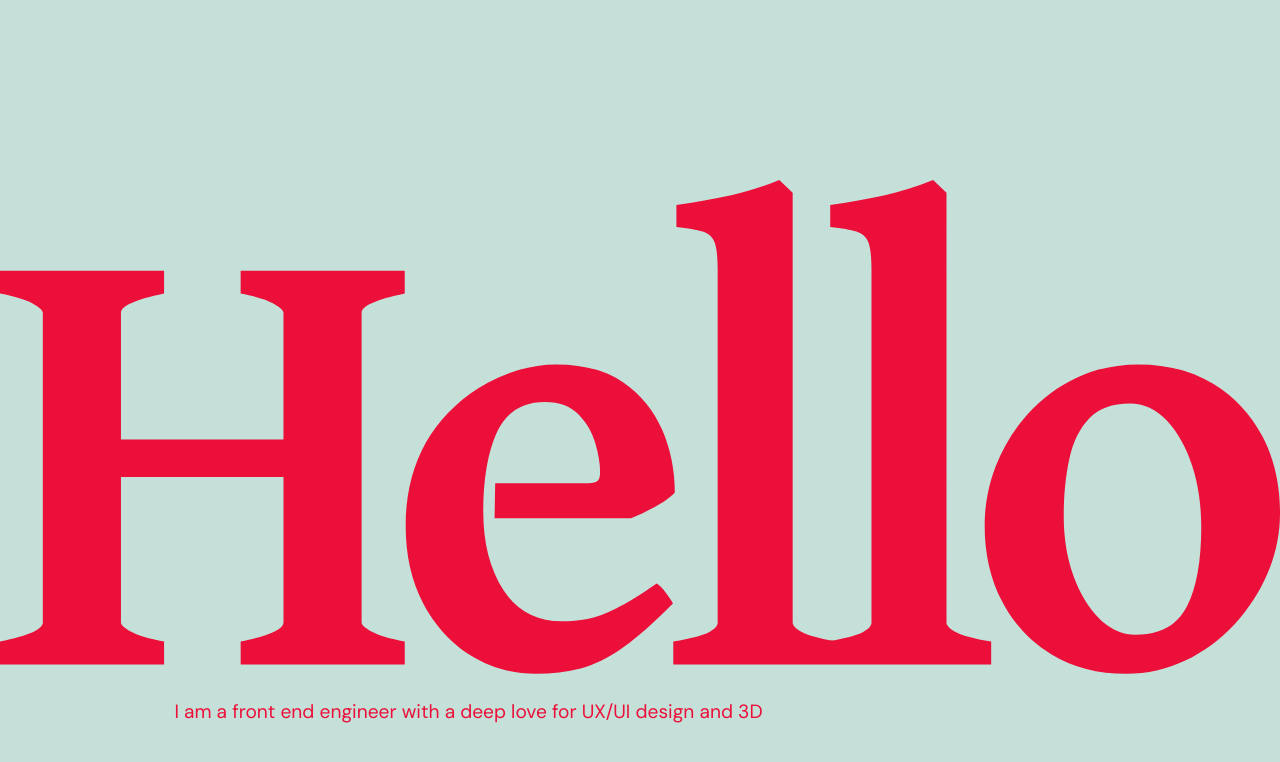
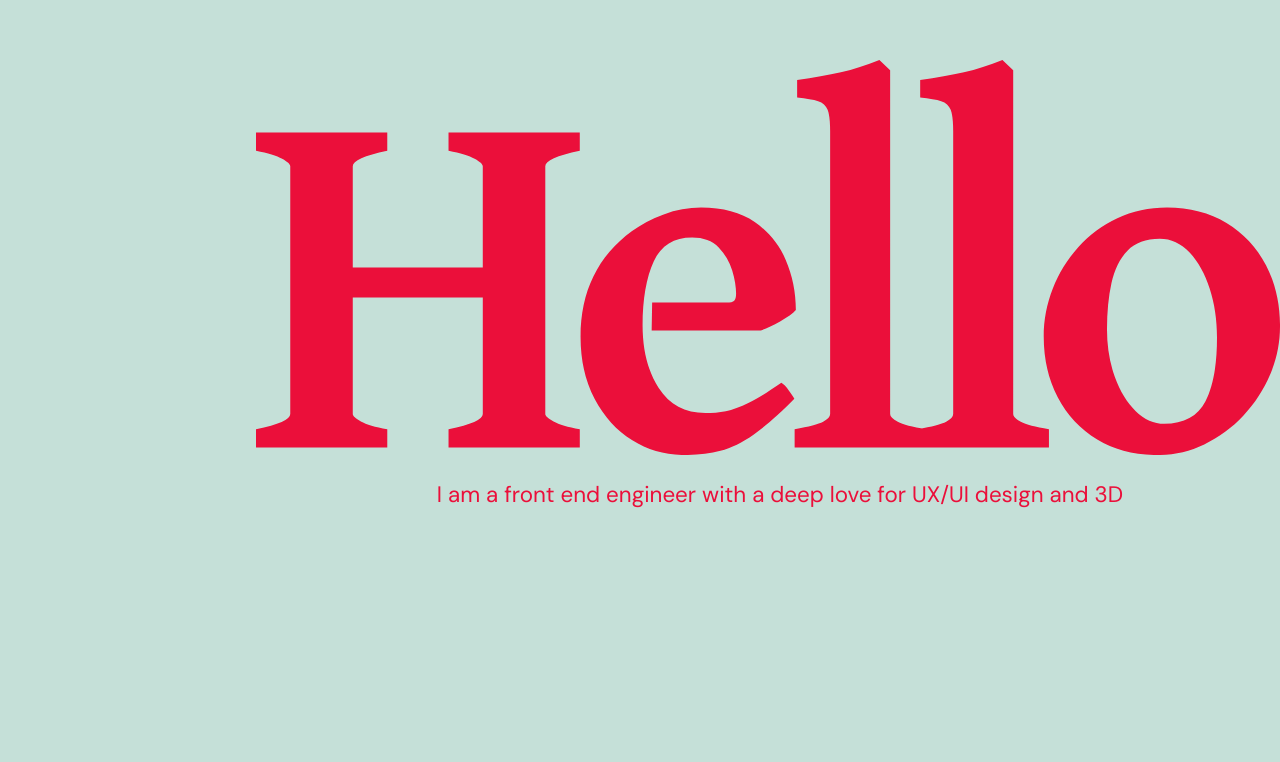
Before and after one commit to ilmandone/mauti-2024, a Vue app: page / in a window 1280 px wide. Shown: the part 140-902 px from the top of the page. Built offline with nearby package versions, Linux system fonts and the light colour scheme; a web font is replaced by a local one.

Commit message:
feat: hello tablet landscape

```diff
--- a/src/components/sections/SHello.vue
+++ b/src/components/sections/SHello.vue
@@ -21,11 +21,12 @@
 
 @use "@styles/a11y";
 @use "@styles/typo";
+@use "@styles/utils";
 
 .hello {
+
 	width: 100vw;
-
-	padding-top: 40vh;
+	margin-top: 40vh;
 
 	&__text h1 {
 		@include a11y.visuallyHidden;
@@ -41,6 +42,18 @@
 		padding: 1.3rem ;
 		@include typo.body(1.2em, #{var(--color-emphasize)});
 	}
+
+	@include utils.media('tl') {
+		margin-top: 25vh;
+		margin-left: 20vw;
+		width: 80vw;
+
+		&__sub {
+			font-size: 1.4rem;
+			margin-left: 12.5vw;
+			width: 67.5vw;
+		}
+	}
 }
 
 </style>
```
